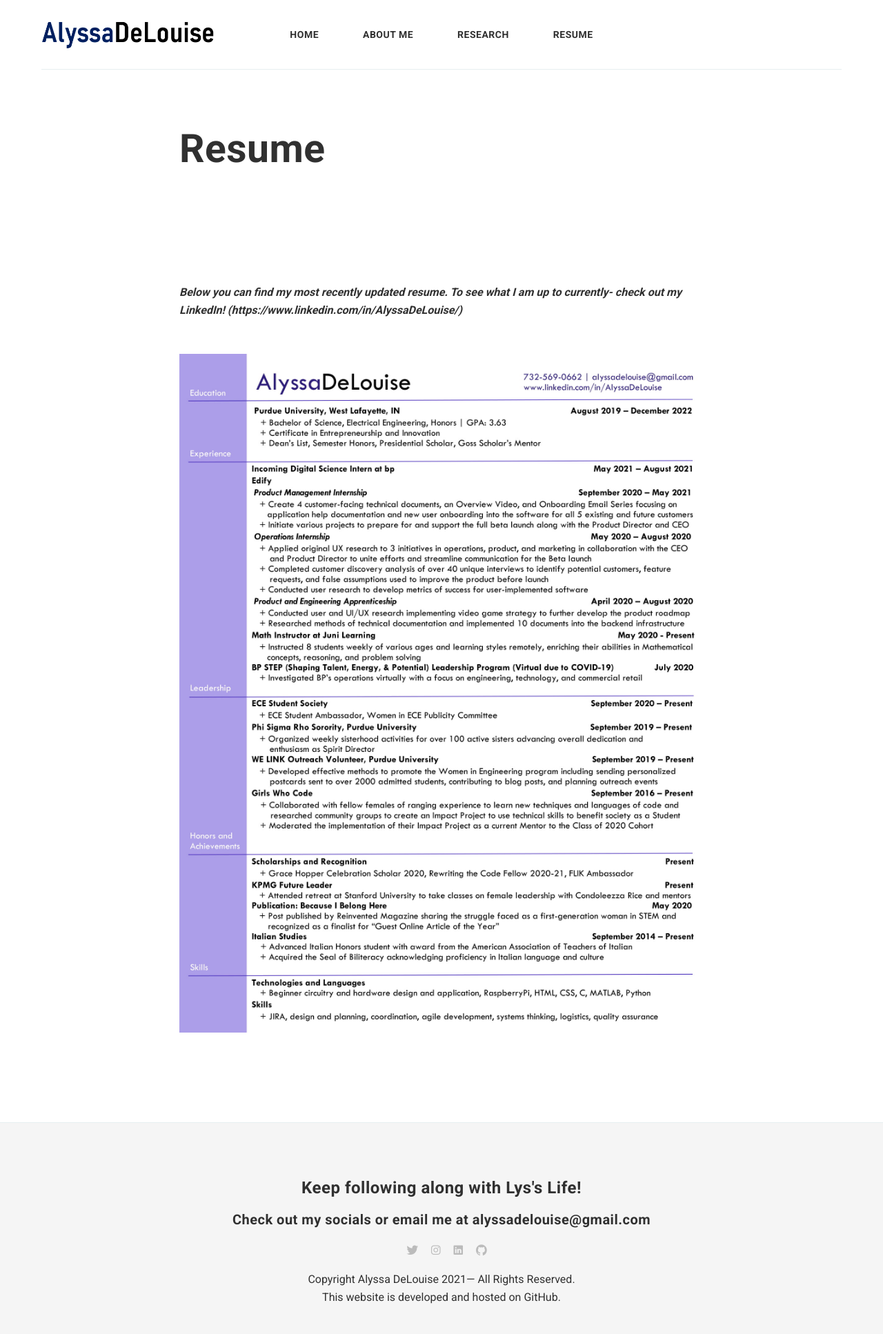
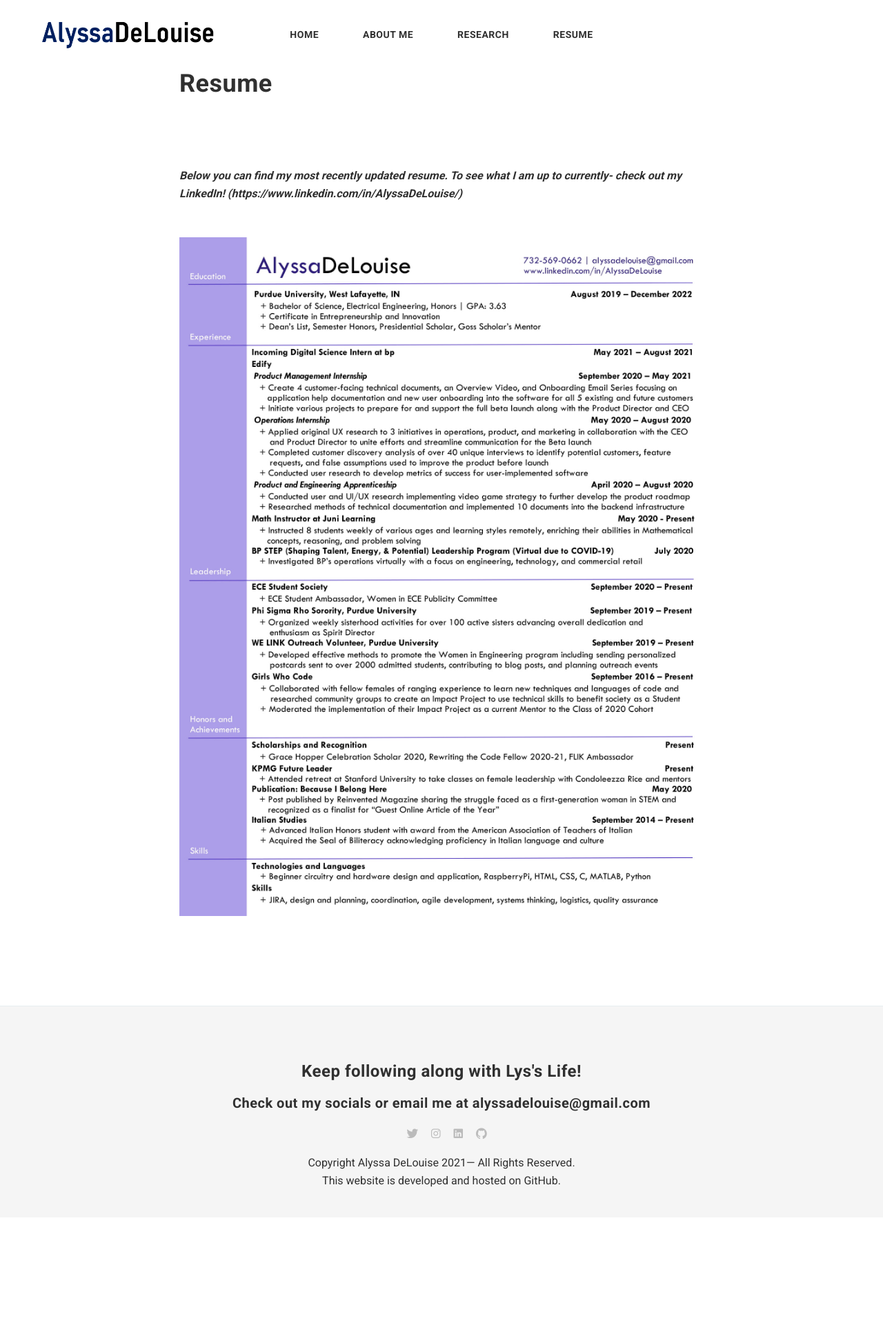
Before and after one commit to alyssadelouise/home, a Jekyll site: the page built from _pages/resume.md, in a window 1280 px wide. Shown: the whole page at 69% size. Built offline with Jekyll 4.4.1, drawn with Linux system fonts in a browser that asks for light colours; nearby versions of some CDN libraries; comment, search, counter and statistics services are not loaded; after the commit the page ends 1765 px from its top, so only the background shows below that.

Commit message:
Update pageresume.html

```diff
--- a/_layouts/pageresume.html
+++ b/_layouts/pageresume.html
@@ -2,13 +2,11 @@
 layout: default
 ---
 <div class="container">
-	<div class="page-title-box">
 		<div class="row">
 			<div class="col col-10 push-2 col-11 push-t-1 col-m-12 push-m-0">
 				<h1 class="page-title">{{ page.title | escape }}</h1>
 			</div>
 		</div>
-	</div>
 </div>
 
 <div class="container">
```
